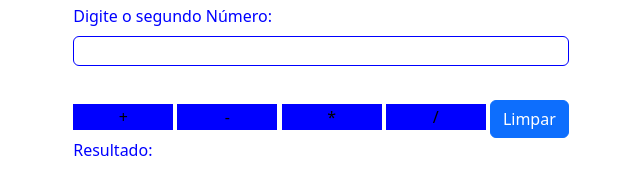
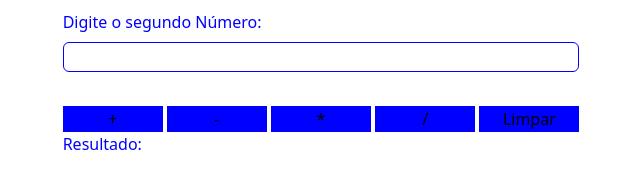
Before and after one commit to DarqWendel/fs36-js, a plain HTML site: page index.html in a window 1280 px wide. Shown: the part 376-570 px from the top of the page, without its empty margins (319-959 px from the left). Drawn offline with nearby package versions, Linux system fonts and the light colour scheme.

Commit message:
Melhorando o botão limpar

```diff
--- a/css/style.css
+++ b/css/style.css
@@ -39,7 +39,11 @@
     text-align: center;
 }
 
-
+.limpe {
+    border-style: initial;
+    background-color: blue;
+    width: 100px;
+}
 
 
 
--- a/index.html
+++ b/index.html
@@ -41,7 +41,7 @@
 
 
 
-            <button class="btn btn-primary" type="button" onclick="limpar()">Limpar</button>
+            <button class="limpe" type="button" onclick="limpar()">Limpar</button>
 
 
 
```
